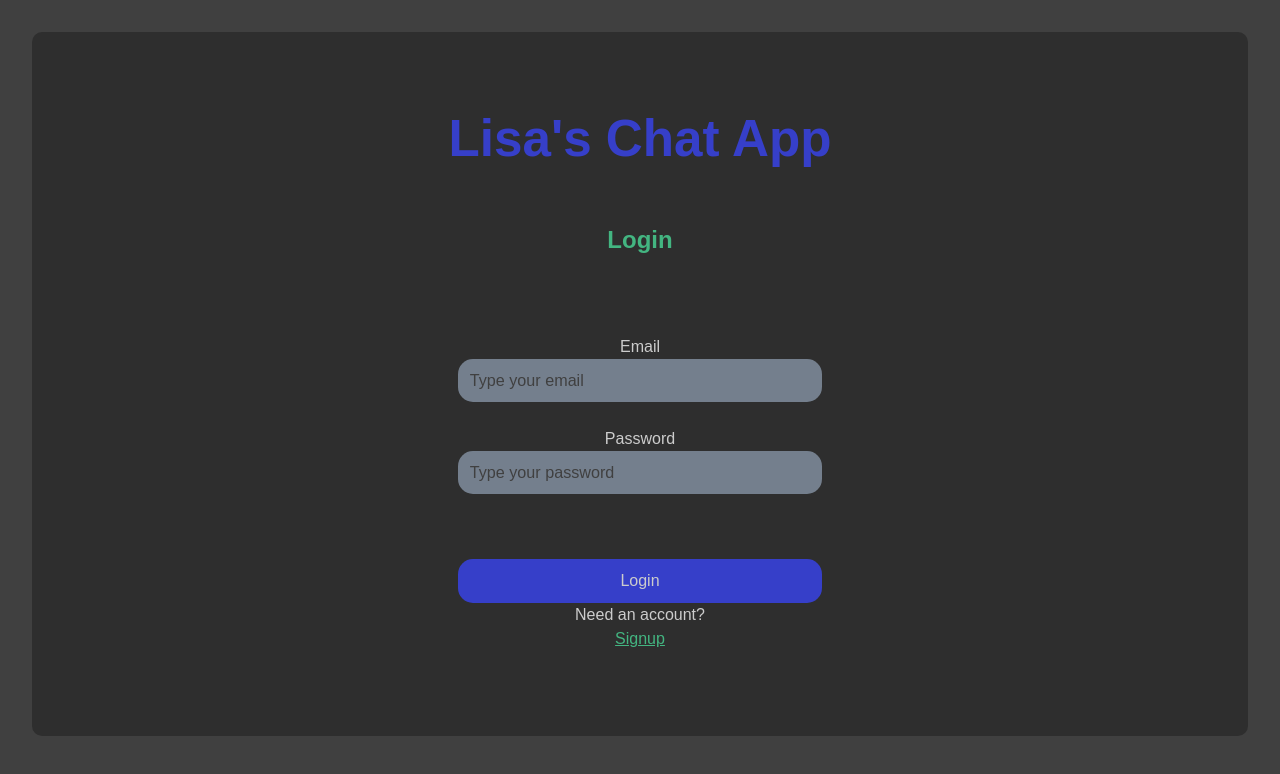
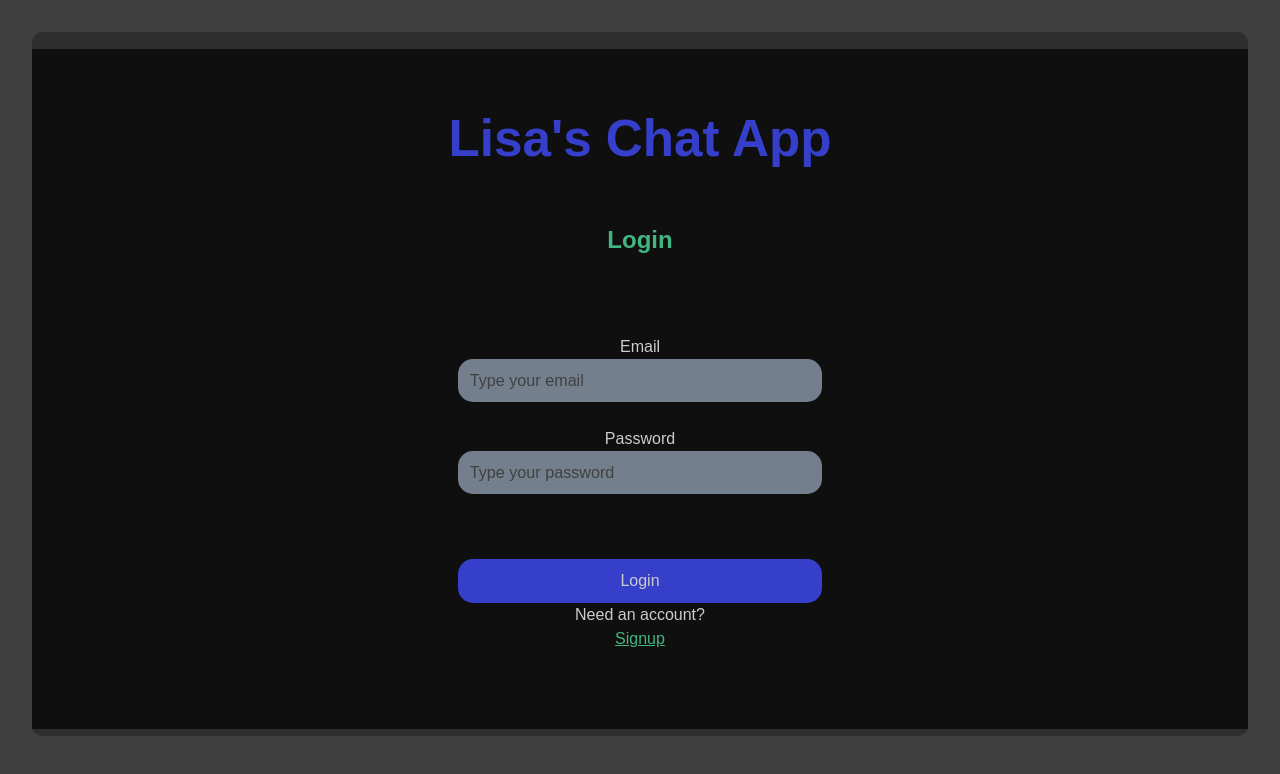
Before and after one commit to Lisa-Fink/Chat-App, a React (Vite) app in the folder chat-app-client/: page / in a window 1280 px wide. Shown: the top 774 px of the page. Built offline with nearby package versions, Linux system fonts and the light colour scheme; a web font is replaced by a local one.

Commit message:
Change background color to dark-grey

```diff
--- a/chat-app-client/src/styles/login-signup.css
+++ b/chat-app-client/src/styles/login-signup.css
@@ -6,6 +6,7 @@
   display: flex;
   flex-direction: column;
   justify-content: center;
+  background-color: var(--dark-grey);
 }
 
 .login-signup h2 {
```
